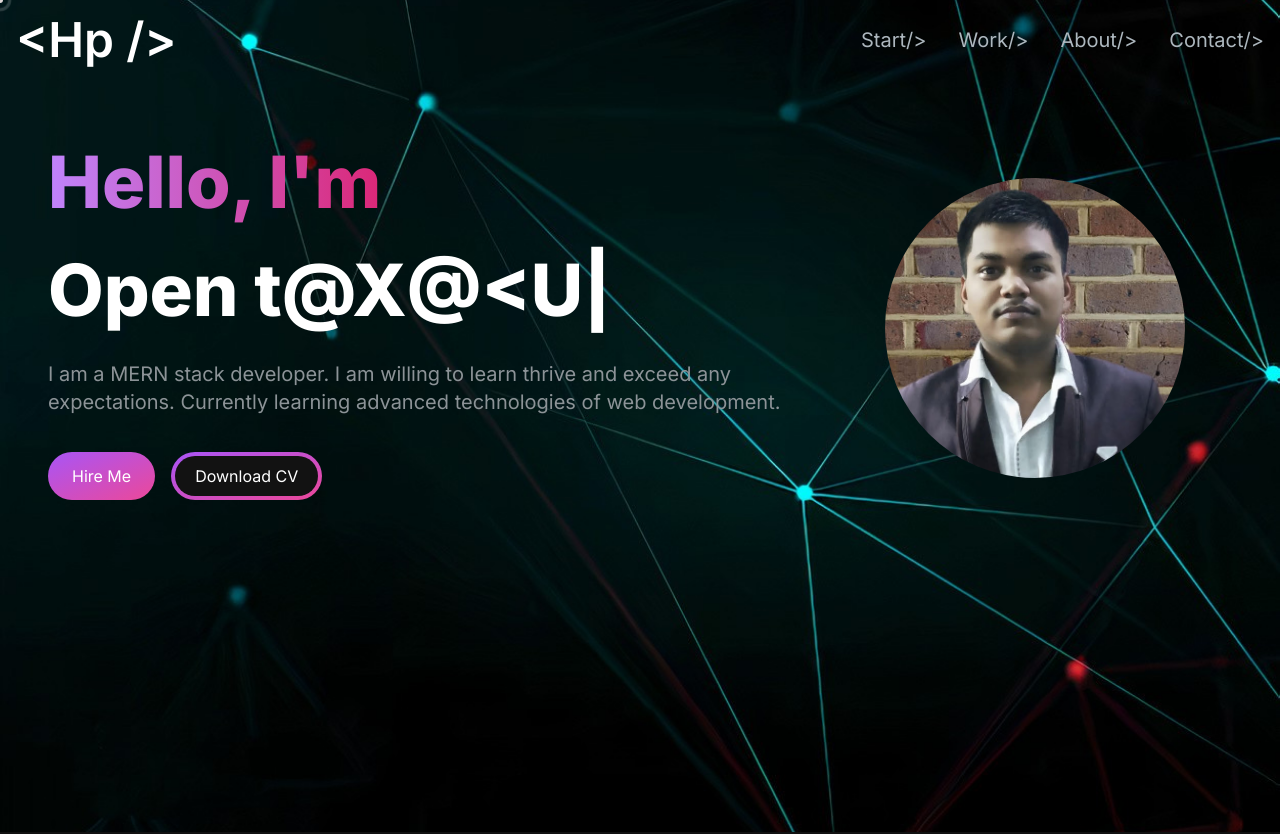
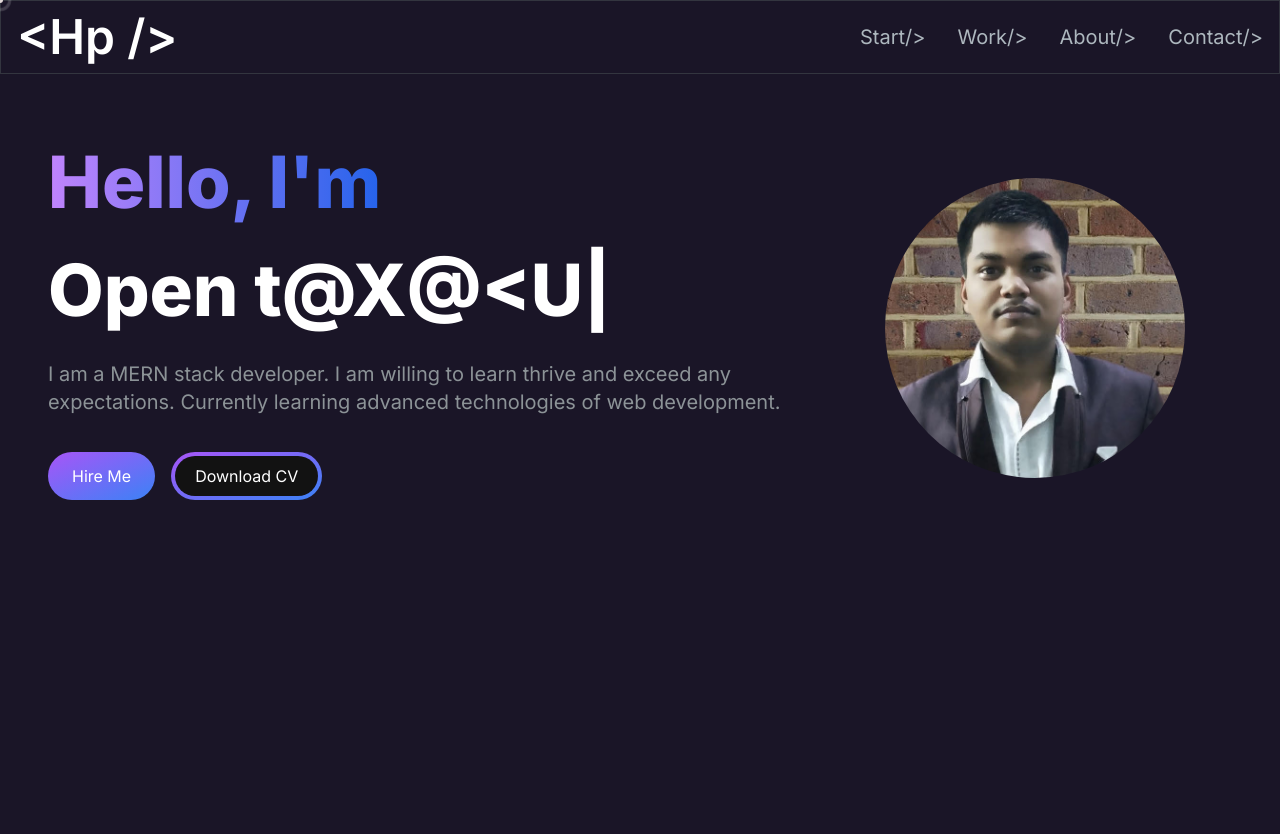
Before and after one commit to harsh-dev0/znet, a Next.js app: page / in a window 1280 px wide. Shown: the top 834 px of the page. Built offline with nearby package versions, Linux system fonts and the light colour scheme.

Commit message:
made some changes

```diff
--- a/package.json
+++ b/package.json
@@ -21,7 +21,8 @@
     "react-scroll": "^1.9.0",
     "react-syntax-highlighter": "^15.5.0",
     "react-type": "^0.1.0",
-    "react-type-animation": "^3.2.0"
+    "react-type-animation": "^3.2.0",
+    "resend": "^2.0.0"
   },
   "devDependencies": {
     "autoprefixer": "^10.0.1",
--- a/src/app/components/Navbar.jsx
+++ b/src/app/components/Navbar.jsx
@@ -28,31 +28,19 @@ const Navbar = () => {
   const [navbarOpen, setNavbarOpen] = useState(false);
   const logo = '<Hp />';
   const [isBlurred, setIsBlurred] = useState(false);
-  const [windowWidth, setWindowWidth] = useState(window.innerWidth);
+
 
   const handleLinkClick = () => {
     setNavbarOpen(false);
-    setIsBlurred(false);
+
 
   };
-  useEffect(() => {
-    setIsBlurred(navbarOpen);
 
-    const handleResize = () => {
-      setWindowWidth(window.innerWidth);
-    };
+  return (
 
-    window.addEventListener('resize', handleResize);
 
-    return () => {
-      window.removeEventListener('resize', handleResize);
-    };
-  }, [navbarOpen]);
-  return (
-    <div className={`app-container ${isBlurred && windowWidth >= 768 ? 'blurred' : ''}`}>
-
-      <nav className="fixed mx-auto  top-0 left-0 right-0 z-10 bg-transparent bg-opacity-100">
-        <div className="flex container lg:py-4 flex-wrap items-center justify-between mx-auto px-4 py-2 ">
+    <nav className="fixed mx-auto border border-[#33353F] top-0 left-0 right-0 z-10 bg-[#1a1527] bg-opacity-100">
+      <div className="flex container lg:py-3 flex-wrap items-center justify-between mx-auto px-4 py-2 ">
         <Link to="/" className="text-2xl md:text-5xl text-white font-semibold cursor-pointer">
           {logo}
         </Link>
@@ -95,7 +83,7 @@ const Navbar = () => {
       </div>
       {navbarOpen && <MenuOverlay links={navLinks} onClose={() => setNavbarOpen(false)} />}
     </nav>
-    </div>
+
   );
 };
 
--- a/src/app/components/Projects.jsx
+++ b/src/app/components/Projects.jsx
@@ -1,6 +1,6 @@
 "use client";
 import React, { useRef } from "react";
-import ProjectCard from "./ProjectCard.jsx";
+import ProjectCard from "./Projectcard.jsx";
 import { motion, useInView } from "framer-motion";
 
 const projectsData = [
--- a/src/app/globals.css
+++ b/src/app/globals.css
@@ -100,16 +100,3 @@ color: rgb(235, 127, 127);
 .app-container {
   position: relative;
 }
-
-.blurred {
-  content: "";
-  position: fixed;
-  top: 0;
-  left: 0;
-  width: 100%;
-  height: 100%;
-  background: inherit;
-  filter: blur(5px); /* Adjust the blur intensity as needed */
-  pointer-events: none; /* Disable interactions on blurred elements */
-  z-index: 9; /* Adjust the z-index to be below the navbar */
-}
--- a/src/app/page.js
+++ b/src/app/page.js
@@ -20,10 +20,10 @@ export default function Home() {
   };
   return (
 
-    <main className="flex min-h-screen flex-col bg-[#111111]"  >
+    <main className="flex min-h-screen flex-col bg-[#1a1527]"  >
+      <Navbar />
+      <div className="container flex flex-grow flex-col  min-h-screen mx-auto px-12 py-4 bg-cover bg-center bg-no-repeat" >
 
-      <div className="container flex flex-grow flex-col  min-h-screen mx-auto px-12 py-4 bg-cover bg-center bg-no-repeat" style={backgroundImageStyle2} >
-      <Navbar />
         <Start />
       </div>
       <div className="container  mx-auto px-12 py-8 " >
--- a/tailwind.config.js
+++ b/tailwind.config.js
@@ -17,7 +17,7 @@ module.exports = {
     colors: {
       ...colors,
       primary: colors.purple,
-      secondary: colors.pink,
+      secondary: colors.blue,
       dot: '#14121c',
     },
   },
```
Also changed, not shown: 1 other file (tests, documents, lock files or other folders). Lines whose indentation alone changed are shown as unchanged.
